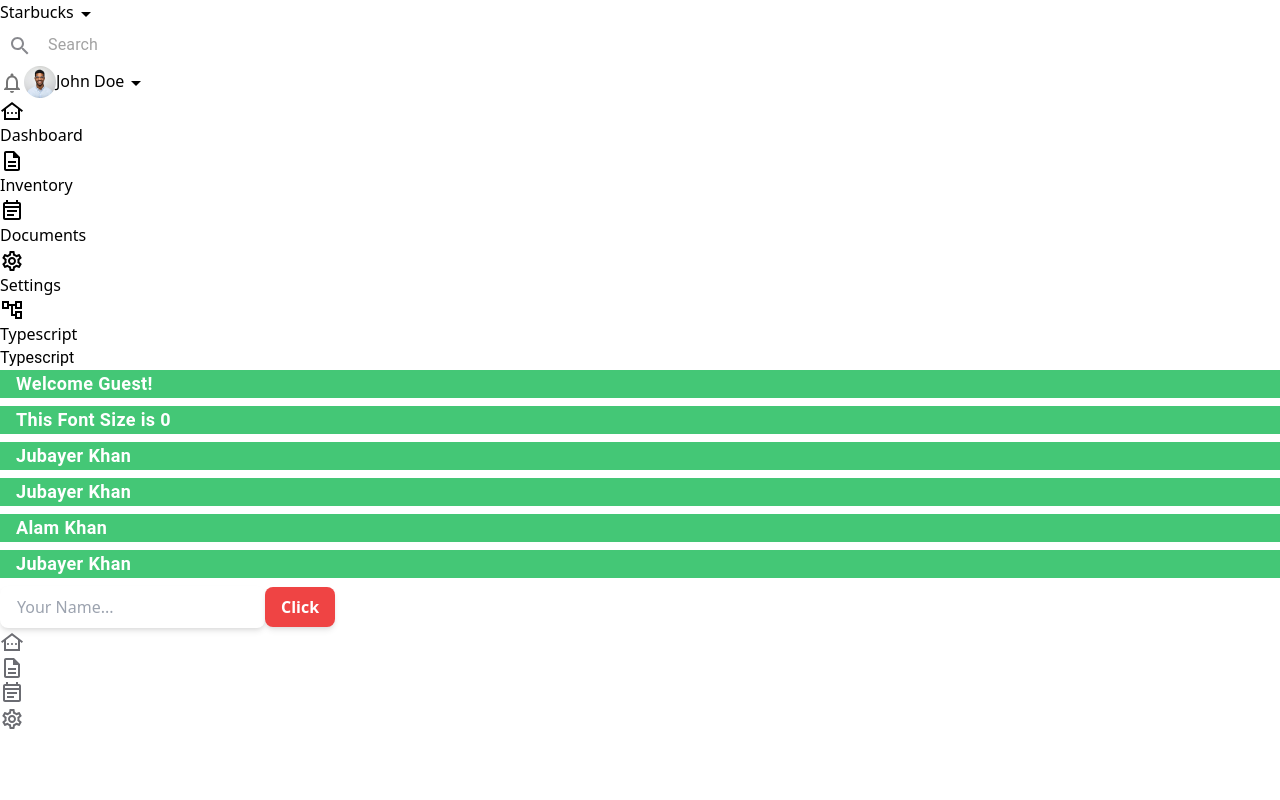
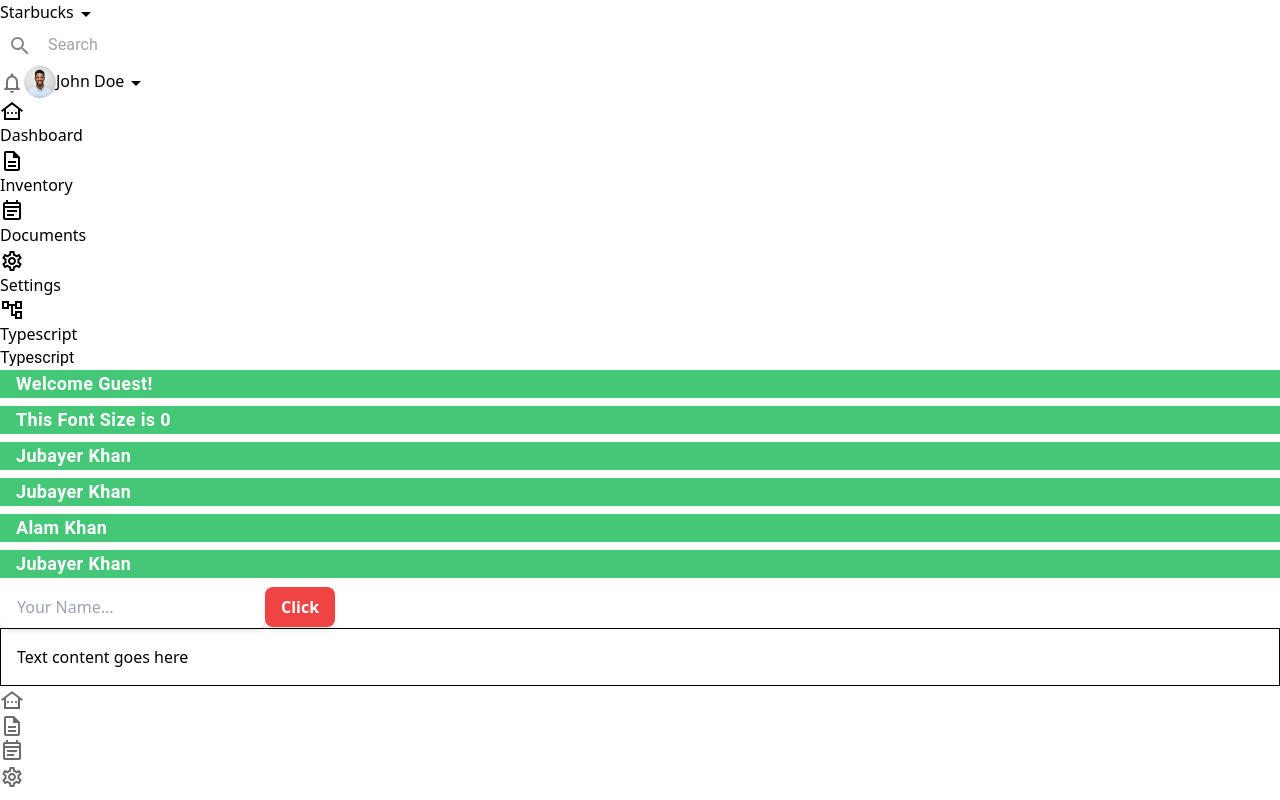
Before and after one commit to jakdev047/tailwindcss, a React (Create React App) app: page /typescript in a window 1280 px wide. Built offline with nearby package versions, Linux system fonts and the light colour scheme.

Commit message:
Style Props

```diff
--- /dev/null
+++ b/src/modules/TypeScriptModule/components/Container.tsx
@@ -0,0 +1,7 @@
+type ContainerProps = {
+    styles: React.CSSProperties;
+};
+
+export const Container = (props: ContainerProps) => {
+    return <div style={props?.styles}>Text content goes here</div>;
+};
--- a/src/modules/TypeScriptModule/index.tsx
+++ b/src/modules/TypeScriptModule/index.tsx
@@ -1,5 +1,6 @@
 import { useState } from "react";
 import Button from "./components/Button";
+import { Container } from "./components/Container";
 import { Greet } from "./components/Greet";
 import { Heading } from "./components/Heading";
 import Input from "./components/Input";
@@ -58,6 +59,9 @@
                   title={"Click"}
                 />
               </div>
+              <Container
+                styles={{border: "1px solid black", padding: "1rem"}}
+              />
             </div>
           </div>
           <div className="table-card-pagination"></div>
```
